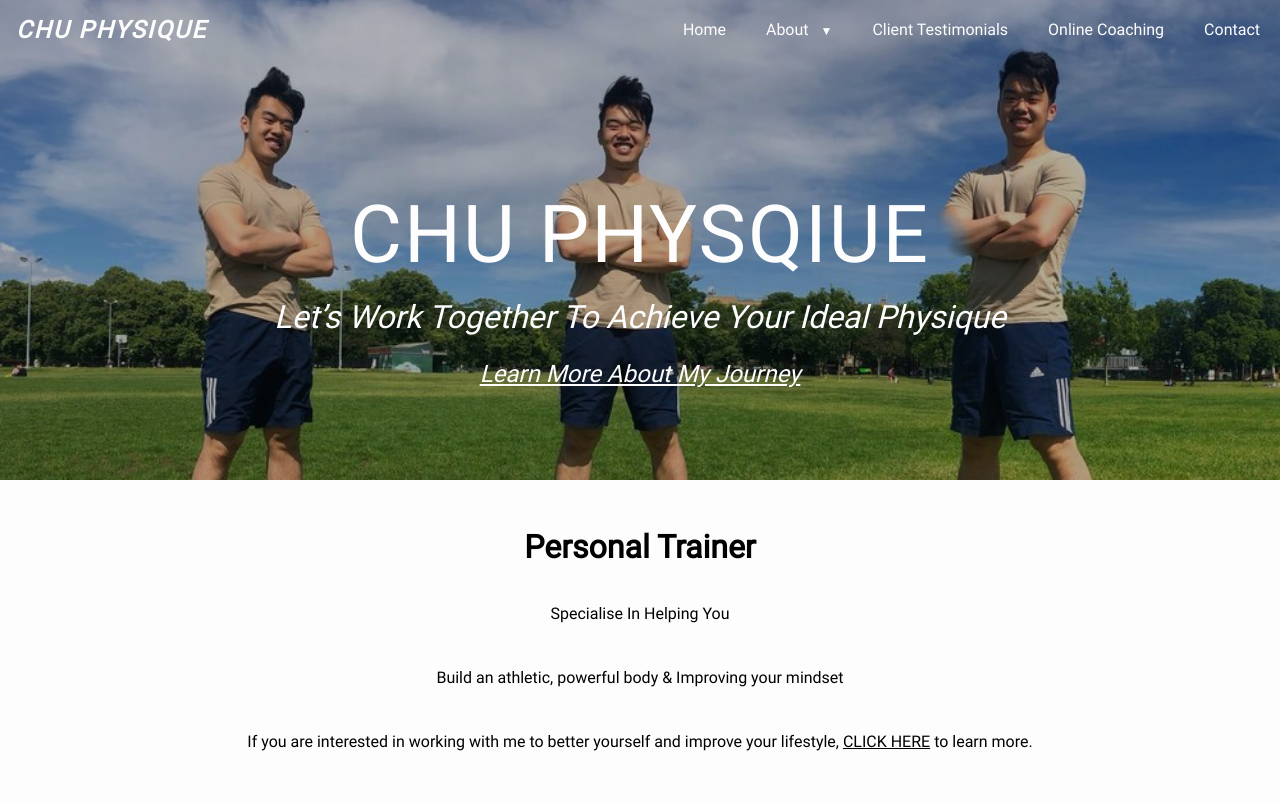
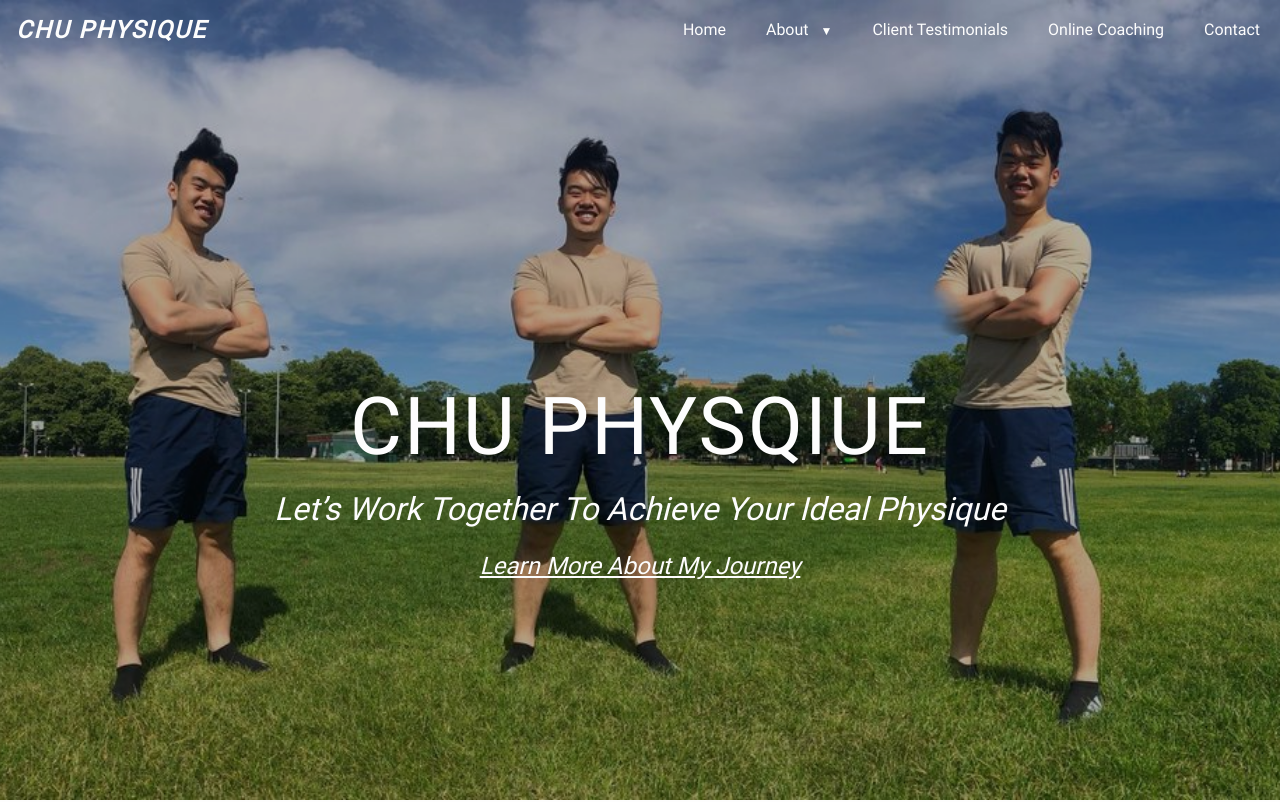
Before and after one commit to thekp/chu-physique, a Next.js app: page / in a window 1280 px wide. Shown: the top 802 px of the page. Built offline with nearby package versions, Linux system fonts and the light colour scheme.

Commit message:
update hero desktop

```diff
--- a/src/components/Hero/index.tsx
+++ b/src/components/Hero/index.tsx
@@ -42,7 +42,7 @@ const HeroWrapper = styled.div`
       background-position: 80% 20%;
       background-repeat: no-repeat;
       background-size: cover;
-      min-height: 60vh;
+      min-height: 100vh;
     }
   `};
 `;
```
